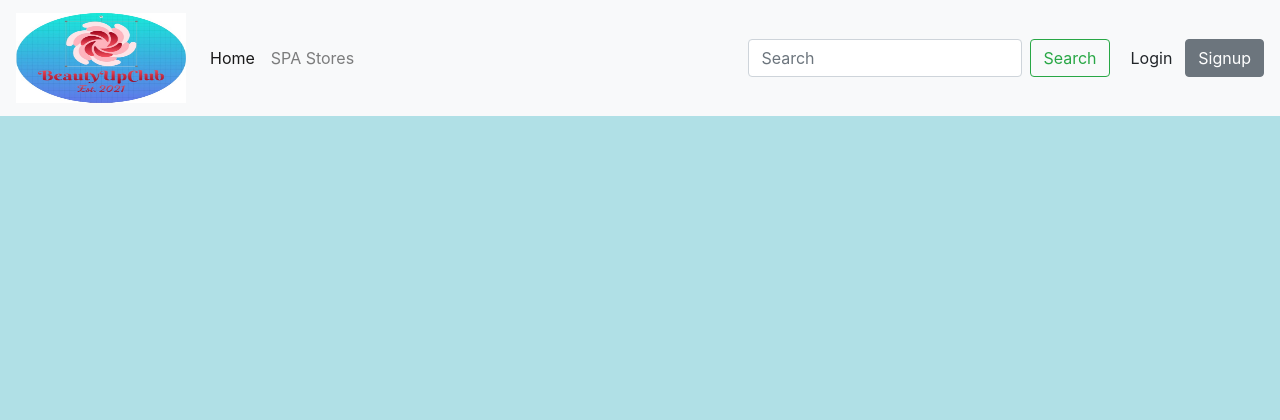
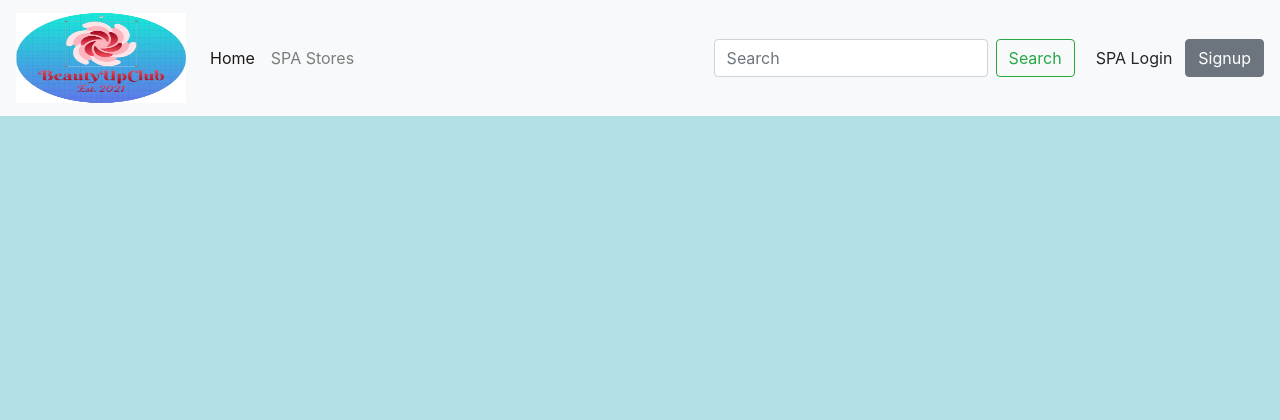
Before and after one commit to XinerLove/BeautyUpClub, a Java web app: page /spas in a window 1280 px wide. Shown: the top 420 px of the page. Run offline with Tomcat 11, a stand-in JSP engine, Linux system fonts and the light colour scheme; data that the repository does not hold is empty.

Commit message:
new change
design

```diff
--- a/src/main/webapp/header.jsp
+++ b/src/main/webapp/header.jsp
@@ -2,7 +2,8 @@
     pageEncoding="ISO-8859-1"%>
 <!DOCTYPE html PUBLIC "-//W3C//DTD HTML 4.01 Transitional//EN" "http://www.w3.org/TR/html4/loose.dtd">
 <html>
-<head style ="background-color:#33475b">
+<head>
+
 <meta http-equiv="Content-Type" content="text/html; charset=ISO-8859-1">
 <title>Insert title here</title>
 
@@ -10,7 +11,7 @@
 <body>
 
 <nav class="navbar navbar-expand-lg navbar-light bg-light">
-  <button class="navbar-toggler" type="button" data-toggle="collapse" data-target="#navbarTogglerDemo01" aria-controls="navbarTogglerDemo01" aria-expanded="false" aria-label="Toggle navigation">
+  <button class="navbar-toggler" type="button"  data-toggle="collapse" data-target="#navbarTogglerDemo01" aria-controls="navbarTogglerDemo01" aria-expanded="false" aria-label="Toggle navigation">
     <span class="navbar-toggler-icon"></span>
   </button>
   <div class="collapse navbar-collapse" id="navbarTogglerDemo01">
@@ -79,7 +80,7 @@
     	  <%
       }else{
     	  %>
-    	    <a class="btn btn-light" href="login.jsp">Login <span class="sr-only">(current)</span></a>
+    	    <a class="btn btn-light" href="login.jsp">SPA Login <span class="sr-only">(current)</span></a>
     		<a class="btn btn-secondary" href="Account.jsp">Signup <span class="sr-only">(current)</span></a>
     	  <%
       }
--- a/src/main/webapp/massage_services.jsp
+++ b/src/main/webapp/massage_services.jsp
@@ -61,6 +61,7 @@ h1 {
 				%>
 				<div class="col-sm-4">
 				    <div class="card" style="width:300px">
+
 				    <% String path = "https://cdn.pixabay.com/photo/"+service.getImage(); %>
 				    <img class="card-img-bottom" src="<% out.println(path); %>" alt="Card imge">
 				      <div class="card-body">
--- a/src/main/webapp/stores.jsp
+++ b/src/main/webapp/stores.jsp
@@ -44,6 +44,7 @@
 				%>
 				<div class="col-sm-6">
 				    <div class="card" style="background: red;">
+
 				     <% String path = "https://cdn.pixabay.com/photo/"+spa.getImage(); %>
 				     <img class="card-img-bottom" src="<% out.println(path); %>" alt="Card imge">
 
```
